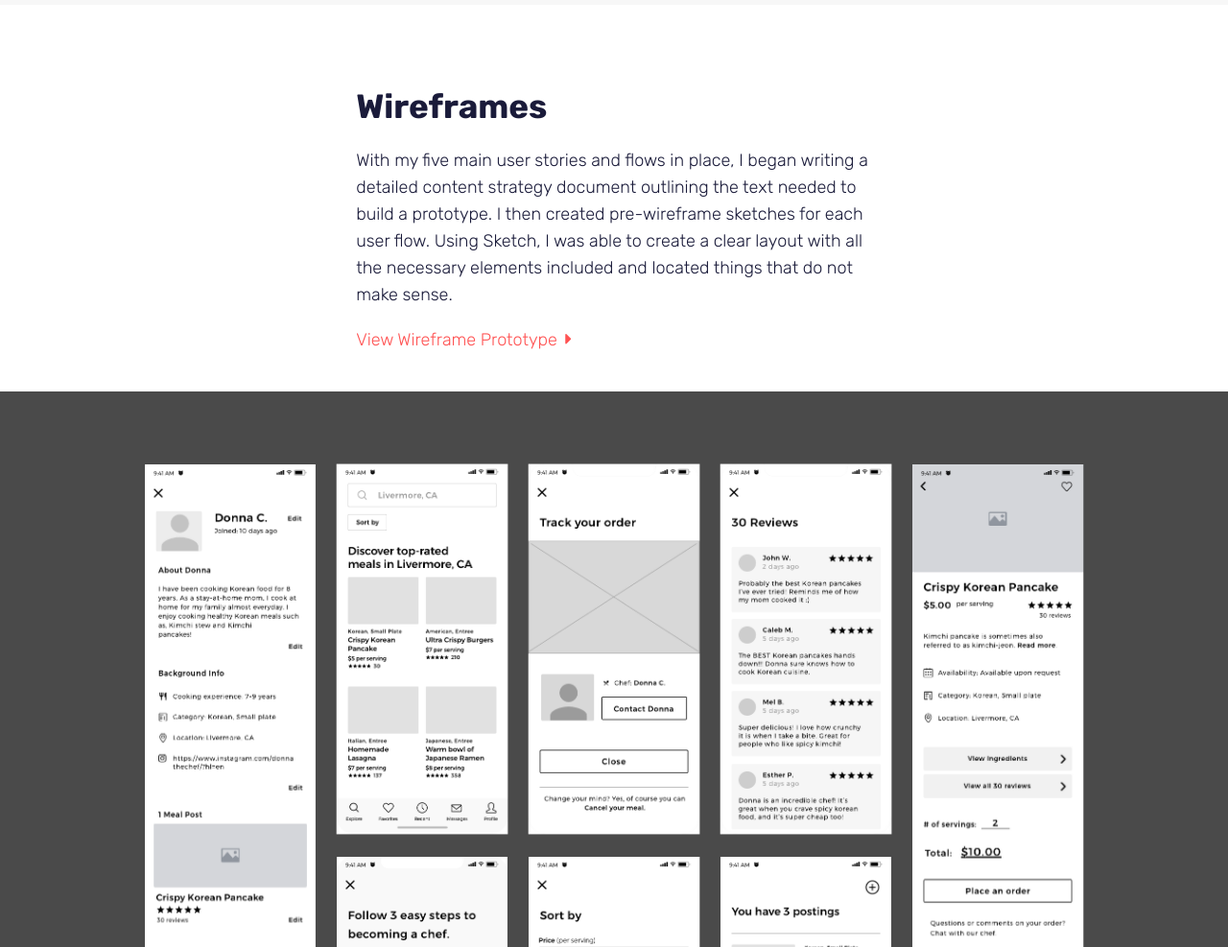
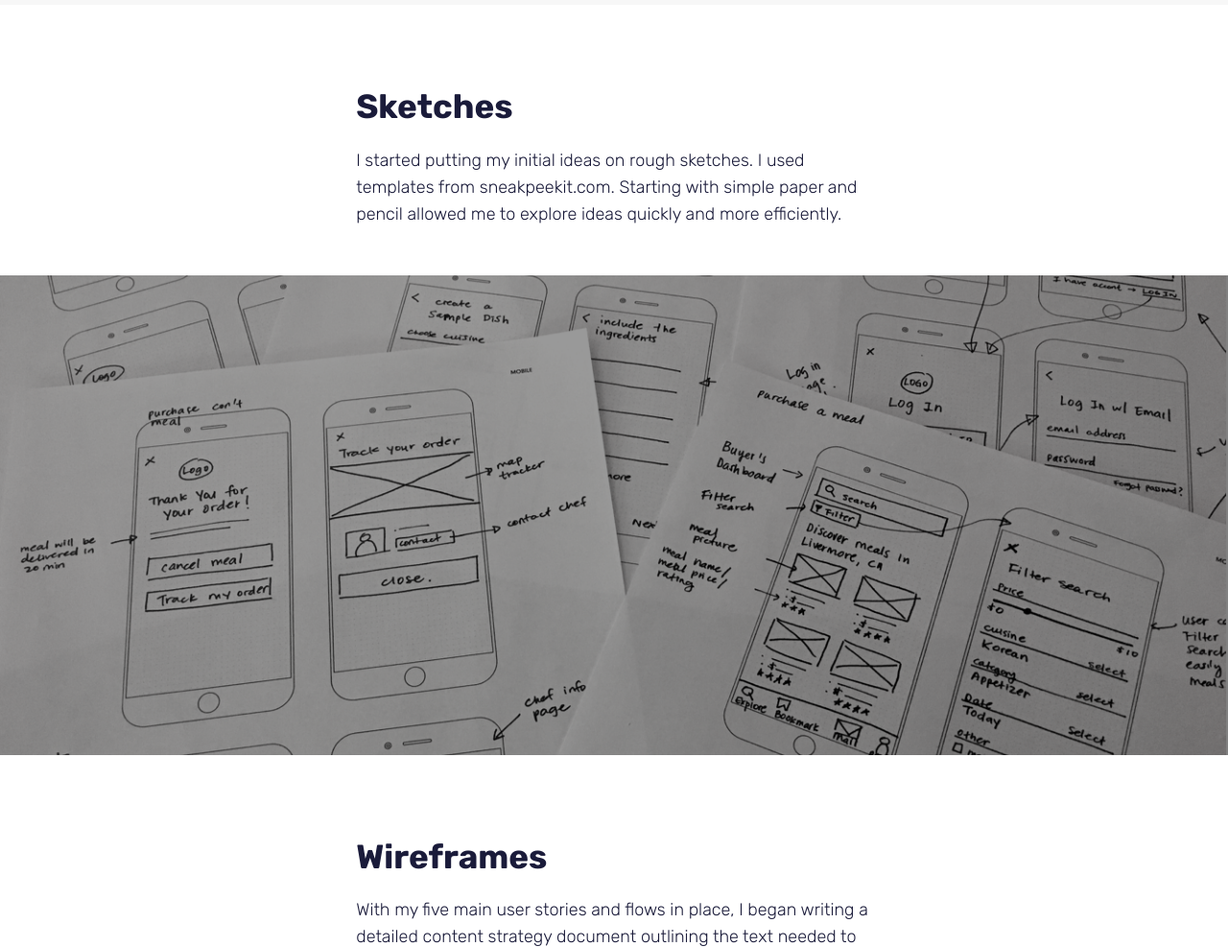
Before and after one commit to donnakang713/portfolio_final, a plain HTML site: page Simply_Homemade.html in a window 1280 px wide. Shown: the part 8835-9822 px from the top of the page at 96% size. Drawn offline with nearby package versions, Linux system fonts and the light colour scheme.

Commit message:
updates12

```diff
--- a/Simply_Homemade.html
+++ b/Simply_Homemade.html
@@ -222,6 +222,19 @@
       <img src="images/SH_Images/USERFLOW5_SH.png" alt="userflow1" class="usersflow5">
     </div>
     </section>
+
+    <section id="Sketches">
+      <div class="container">
+        <div class="paragraph_wrapper">
+          <h2>Sketches</h2>
+          <p>I started putting my initial ideas on rough sketches. I used templates from sneakpeekit.com. Starting with simple paper and pencil allowed me to explore ideas quickly and more efficiently.</p>
+        </div>
+      </div>
+    </section>
+
+    <div>
+      <img src="images/SH_Images/sh_sketch.png" class=sketch>
+    </div>
 
 
     <section id="Wireframes">
--- a/styles/SimplyHomemade.css
+++ b/styles/SimplyHomemade.css
@@ -396,6 +396,13 @@ a:hover{
 }
 
 /*** Wireframe Sections ***/
+.sketch {
+  display: block;
+  margin: auto;
+  width: 100%;
+  margin-top: 30px;
+}
+
 #Wireframe_images {
   width: 100%;
   margin: auto;
--- a/styles/Space.css
+++ b/styles/Space.css
@@ -362,21 +362,19 @@ a:hover{
 }
 
 /*** Wireframe Sections ***/
-.slider {
- margin-top: 30px;
- text-align: center;
-}
-
-.mySlides {
-  width: 100%;
-}
-
 #Wireframe_images {
   width: 100%;
   margin: auto;
   background-color: #ffffff;
   margin-top: 0px;
   border-radius: 0px;
+}
+
+.sketch {
+  display: block;
+  margin: auto;
+  width: 100%;
+  margin-top: 30px;
 }
 
 .wireframe1,
@@ -417,6 +415,12 @@ a:hover{
 }
 
 /*** High fidelity Section ***/
+iframe {
+  margin: auto;
+  margin-top: 20px;
+  display: block;
+}
+
 #high_fidelity_2 {
   width: 80%;
   margin: auto;
```
Also changed, not shown: Space.html (+9 -16 lines), images/SH_Images/sh_sketch.png (added), images/Space_Images/space_sketch.png (added).
